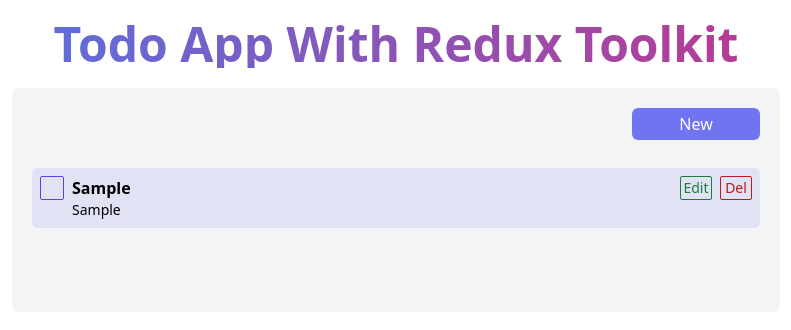
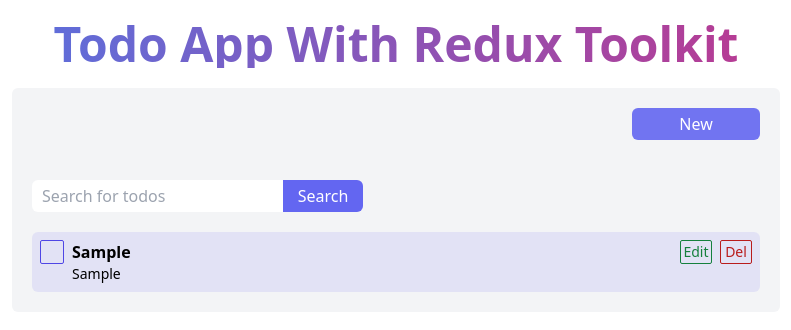
Before and after one commit to theabhipatel/react_gallary, a React (Vite) app: page /todo/new in a window 1280 px wide. Both pictures are taken after typing "Sample", "Sample" into the empty fields and a click on the button "Save". Shown: the top 330 px of the page, without its empty margins (244-1035 px from the left). Built offline with nearby package versions, Linux system fonts and the light colour scheme.

Commit message:
feat created search feature

```diff
--- a/src/screens/todo/components/AddAndUpdateTodo.tsx
+++ b/src/screens/todo/components/AddAndUpdateTodo.tsx
@@ -27,7 +27,7 @@
         navigate("/todo");
       }
     }
-  }, []);
+  }, [id]);
 
   const handleSave = (e: FormEvent<HTMLFormElement>) => {
     e.preventDefault();
--- a/src/screens/todo/components/AllTodos.tsx
+++ b/src/screens/todo/components/AllTodos.tsx
@@ -1,13 +1,48 @@
 import { Link } from "react-router-dom";
 import {
+  ITodo,
   removeTodo,
   toggleIsDone,
 } from "../../../store/features/todo/todoSlice";
 import { useAppDispatch, useAppSelector } from "../../../store/hooks";
+import { useEffect, useState } from "react";
 
 const AllTodos = () => {
   const dispatch = useAppDispatch();
   const { todos } = useAppSelector((state) => state.todo);
+  const [filteredTodos, setFilteredTodos] = useState<ITodo[]>(todos);
+  const [searchText, setSearchText] = useState("");
+  const [debouncedSearchText, setDebouncedSearchText] = useState("");
+
+  /** ---> Debouncing search text */
+  useEffect(() => {
+    const timer = setTimeout(() => {
+      setDebouncedSearchText(searchText);
+    }, 500);
+
+    return () => {
+      clearTimeout(timer);
+    };
+  }, [searchText]);
+
+  /** --->  filteredTodos based on search */
+  useEffect(() => {
+    if (!debouncedSearchText) {
+      setFilteredTodos(todos);
+    } else {
+      const searchedTodos = todos.filter((todo) => {
+        return (
+          todo.title
+            .toLowerCase()
+            .includes(debouncedSearchText.toLowerCase()) ||
+          todo.description
+            .toLowerCase()
+            .includes(debouncedSearchText.toLowerCase())
+        );
+      });
+      setFilteredTodos(searchedTodos);
+    }
+  }, [debouncedSearchText]);
 
   const handleToggleTodoIsDone = (id: string) => {
     dispatch(toggleIsDone(id));
@@ -26,12 +61,35 @@
             </button>
           </Link>
         </div>
+
         {todos.length === 0 && (
           <div className="h-full flex justify-center items-center ">
             <h3>There is no todo found.</h3>
           </div>
         )}
-        {todos.map((todo) => {
+
+        {todos.length > 0 && (
+          <div className="h-full flex my-2 items-center ">
+            <input
+              type="search"
+              placeholder="Search for todos"
+              value={searchText}
+              onChange={(e) => setSearchText(e.target.value)}
+              className="p-0.5 h-8 px-2 rounded-l-md border-2 border-transparent outline-none focus:border-indigo-500"
+            />
+            <button className="w-20 flex items-center justify-center h-8 bg-indigo-500 text-white rounded-r-md ">
+              {" "}
+              Search
+            </button>
+          </div>
+        )}
+
+        {todos.length > 0 && filteredTodos.length === 0 && (
+          <div className="h-full flex justify-center items-center ">
+            <h3>There is no todo match Search.</h3>
+          </div>
+        )}
+        {filteredTodos.map((todo) => {
           const { id, title, description, isDone } = todo;
           return (
             <div
--- a/src/store/features/todo/todoSlice.ts
+++ b/src/store/features/todo/todoSlice.ts
@@ -1,7 +1,7 @@
 import { createSlice } from "@reduxjs/toolkit";
 import type { PayloadAction } from "@reduxjs/toolkit";
 
-interface ITodo {
+export interface ITodo {
   id: string;
   title: string;
   description: string;
```
